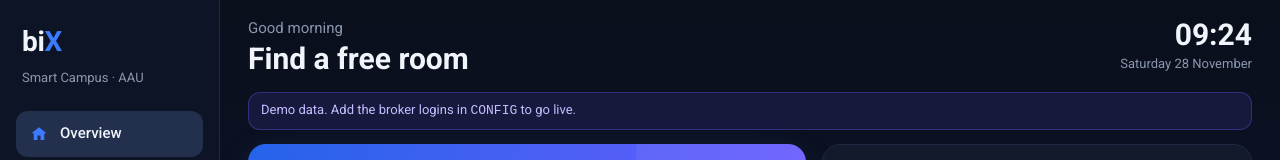
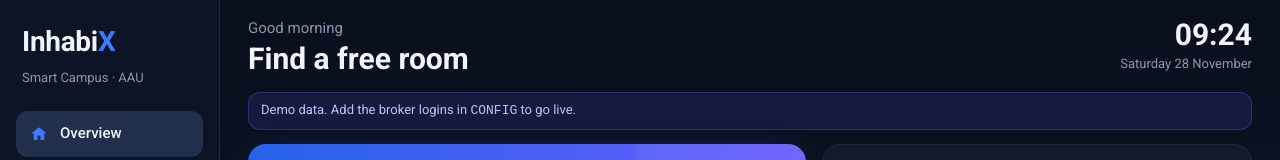
Before and after one commit to NadaAbbas444/inhabitx, a plain HTML site: page web/index.html in a window 1280 px wide. Shown: the top 160 px of the page. Drawn offline with nearby package versions, Linux system fonts and the light colour scheme.

Commit message:
Web: restore the logo and topic comments

```diff
--- a/web/index.html
+++ b/web/index.html
@@ -216,7 +216,7 @@
 </svg>
 
 <nav class="side" aria-label="Pages">
-  <div class="logo">bi<b>X</b></div>
+  <div class="logo">Inhabi<b>X</b></div>
   <div class="logo-sub">Smart Campus · AAU</div>
   <button class="nav" data-page="overview"><svg><use href="#i-home"/></svg>Overview</button>
   <button class="nav" data-page="campus"><svg><use href="#i-map"/></svg>Campus map</button>
@@ -233,7 +233,7 @@
 <main>
   <div class="head">
     <div>
-      <div class="mlogo">bi<b>X</b></div>
+      <div class="mlogo">Inhabi<b>X</b></div>
       <div class="greet" id="greet">Hello</div>
       <h1 class="title" id="title">Find a free room</h1>
     </div>
@@ -378,8 +378,8 @@
 <script>
 /* ---- configuration --------------------------------------------------------
  * readUser: read-only (building state, lost & found). Visible in the source by design.
- * sendUser: may only WRITE bitx/+/bookings/new + bitx/+/lostfound/new and
- *           READ bitx/+/replies/#. Leave empty to keep booking in demo mode.
+ * sendUser: may only WRITE inhabitx/+/bookings/new + inhabitx/+/lostfound/new and
+ *           READ inhabitx/+/replies/#. Leave empty to keep booking in demo mode.
  * See web/README.md for the messages. */
 const CONFIG = {
   building: 'Z',
```
